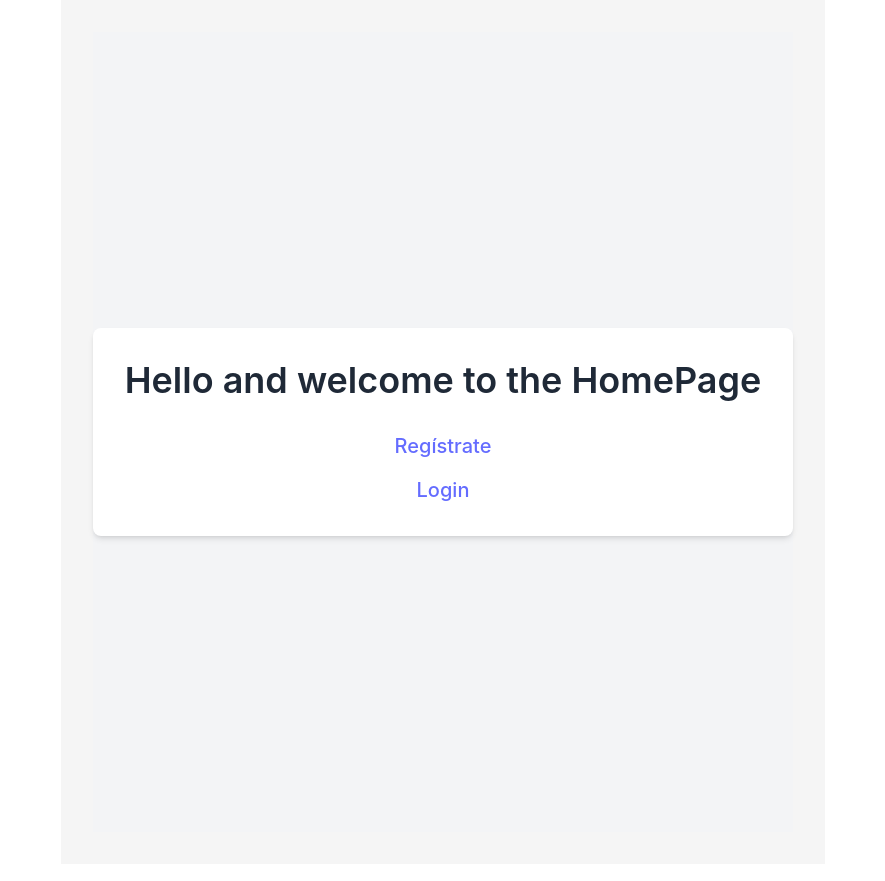
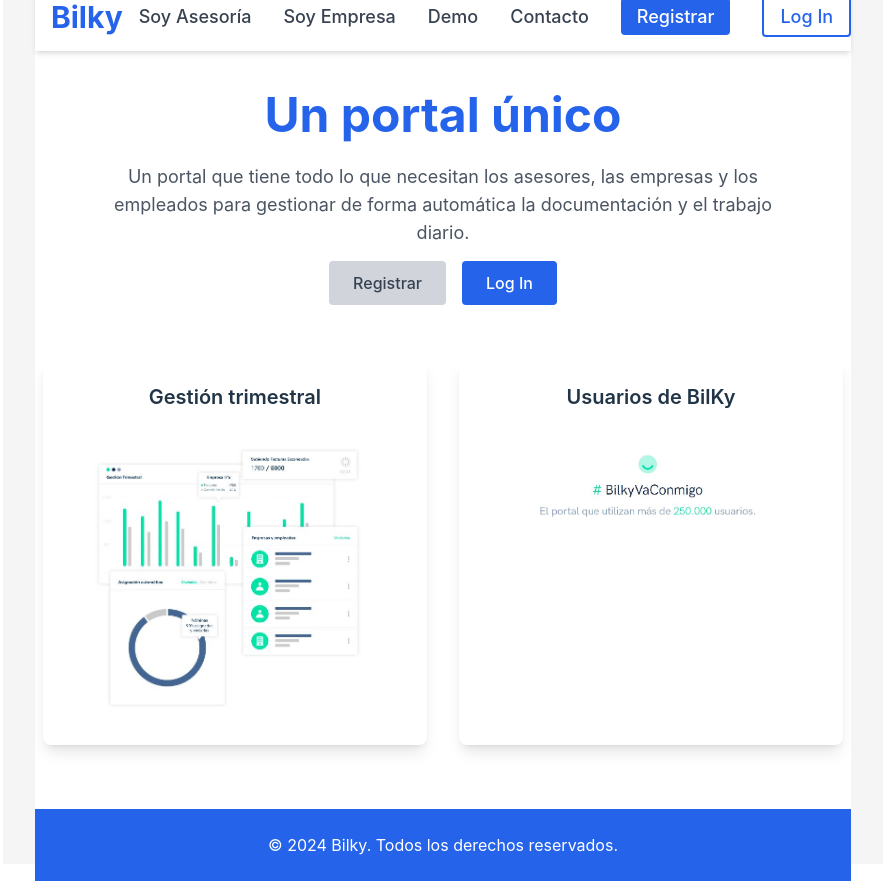
Before and after one commit to leticiademartinobou/BilkyProjectReact, a React (Vite) app: page / in a window 1280 px wide. Shown: the whole page, without its empty margins (197-1082 px from the left). Built offline with nearby package versions, Linux system fonts and the light colour scheme.

Commit message:
update 21.10.2024

```diff
--- a/src/components/Home.jsx
+++ b/src/components/Home.jsx
@@ -1,38 +1,65 @@
-import { NavLink } from "react-router-dom";
+import { Link } from "react-router-dom";
+import graphImage from "../images/bilkyGraph.jpg"
+import usersImage from "../images/bilkyUsers.jpg"
+
+
 
 const Home = () => {
     return (
-        <div className="h-screen flex flex-col items-center justify-center bg-gray-100">
-            <div className="bg-white rounded-lg shadow-lg p-8 rounded shadow-md text-center">
-                <h1 className="text-4xl font-semibold mb-8 text-gray-800">Hello and welcome to the HomePage</h1>
+        <div className="min h-screen flex flex-col items-center justify-center bg-white">
 
-                <nav>
-                    <ul className="flex flex-col space-y-4">
-                        <li>
-                            <NavLink
-                                className="text-xl font-medium transition-colors duration-300"
-                                // style={({ isActive }) => ({
-                                //     color: isActive ? '#01a049' : 'blue',
-                                // })}
-                                to="/register"
-                            >
-                                Regístrate
-                            </NavLink>
-                        </li>
-                        <li>
-                            <NavLink
-                                className="text-xl font-medium transition-colors duration-300"
-                                // style={({ isActive }) => ({
-                                //     color: isActive ? '#01a049' : 'blue',
-                                // })}
-                                to="/login"
-                            >
-                                Login
-                            </NavLink>
-                        </li>
-                    </ul>
-                </nav>
+            {/* Aquí voy a poner la Navbar del menú de inicio*/}
+
+            <nav className="w-full py-4 bg-white shadow-md">
+                <div className="container mx-auto flex justify-between items-center">
+                    <div className="text-3xl font-bold text-blue-600 mr-4 ml-4">Bilky</div>
+                    <div className="space-x-8 text-lg font-semibold">
+                        <Link to="/asesoria" className="text-gray-700 hover:text-blue-600">Soy Asesoría</Link>
+                        <Link to="/empresa" className="text-gray-700 hover:text-blue-600">Soy Empresa</Link>
+                        <Link to="/demo" className="text-gray-700 hover:text-blue-600">Demo</Link>
+                        <Link to="/contacto" className="text-gray-700 hover:text-blue-600">Contacto</Link>
+                        <Link to="/register" className="text-white bg-blue-600 px-4 py-2 rounded hover:bg-blue-700">Registrar</Link>
+                        <Link to="/login" className="text-blue-600 border-2 border-blue-600 px-4 py-2 rounded hover:bg-blue-100">Log In</Link>
+                    </div>
+                </div>
+            </nav>
+
+            {/* Contenido Principal */}
+            <div className="container mx-auto flex flex-col items-center mt-10 text-center max-w-7xl">
+                <h1 className="text-5xl font-bold text-blue-600">
+                    Un portal único
+                </h1>
+                <p className="mt-6 text-lg text-gray-600 max-w-2xl">
+                Un portal que tiene todo lo que necesitan los asesores, las empresas y los empleados para gestionar de forma automática la documentación y el trabajo diario.
+                </p>
+                <div className="mt-6 space-x-4">
+                    <Link to="/register" className="bg-gray-300 text-gray-700 px-6 py-3 rounded hover:bg-gray-400">Registrar</Link>
+                    <Link to="/login" className="bg-blue-600 text-white px-6 py-3 rounded hover:bg-white-700">Log In</Link>
+
+                </div>
             </div>
+
+            {/* Sección de gráficos */}
+
+            <div className="container mx-auto mt-16 grid grid-cols-1 md:grid-cols-2 gap-8 max-w-7xl">
+                <div className="bg-white p-6 rounded-lg shadow-lg flex flex-col justify-start items-center  ml-2">
+                    <h3 className="text-xl font-semibold mb-4">Gestión trimestral</h3>
+                    <img src={graphImage} alt="Gestión Trimestral" className="rounded max-w-xs w-full h-auto object-contain"/>
+                </div>
+                <div className="bg-white p-6 rounded-lg shadow-lg flex flex-col justify-start items-center mr-2">
+                    <h3 className="text-xl font-semibold mb-4">Usuarios de BilKy</h3>
+                    <img src={usersImage} alt="Usuarios de BilKy" className="rounded max-w-xs w-full h-auto object-contain"/>
+                </div>
+
+            </div>
+
+            {/* Footer */}
+
+            <footer className="w-full py-6 mt-16 bg-blue-600 text-white text-center">
+                <p>© 2024 Bilky. Todos los derechos reservados.</p>
+
+            </footer>
+
         </div>
     );
 };
```
Also changed, not shown: src/images/bilkyGraph.jpg (added), src/images/bilkyUsers.jpg (added).
